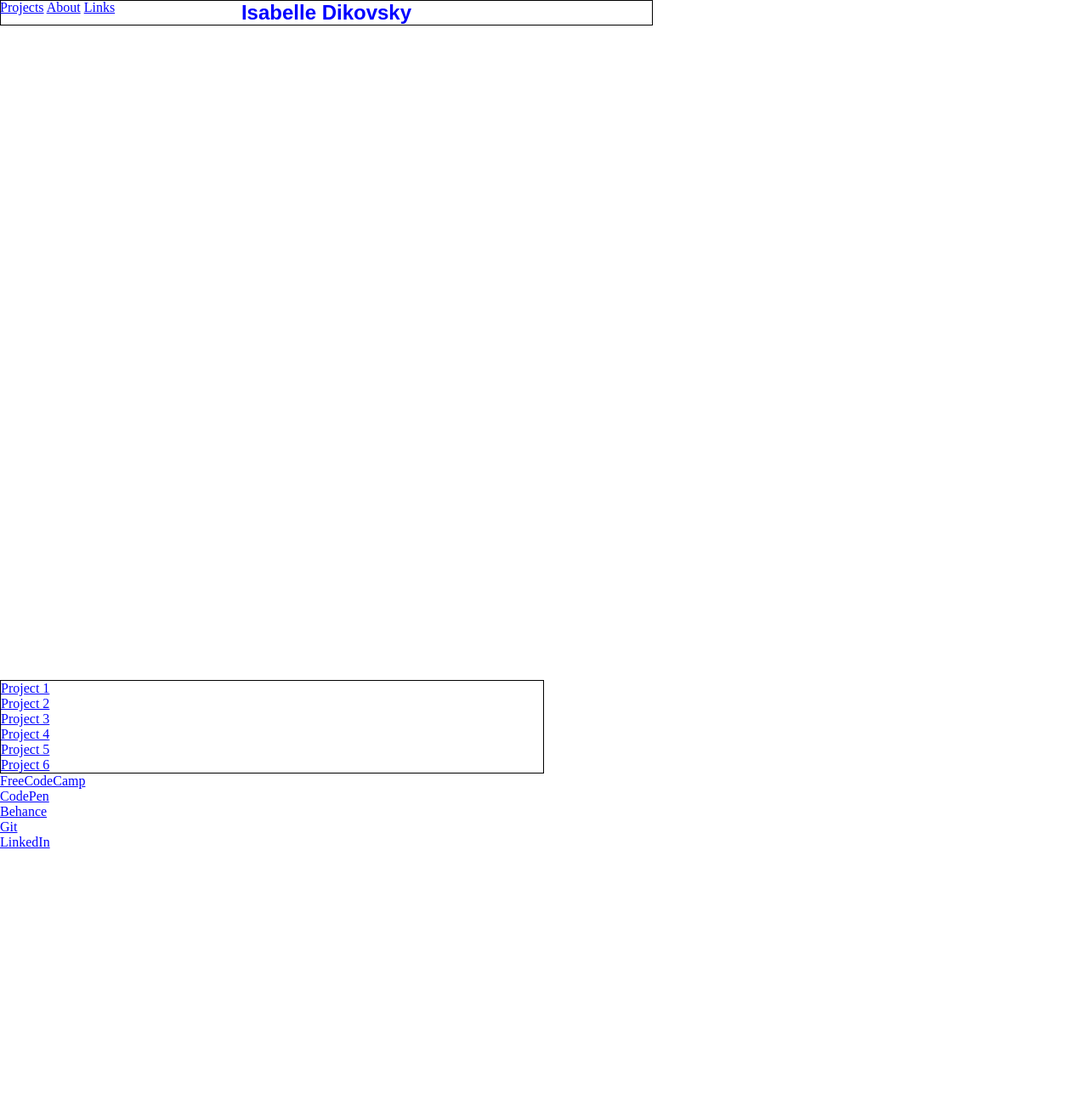
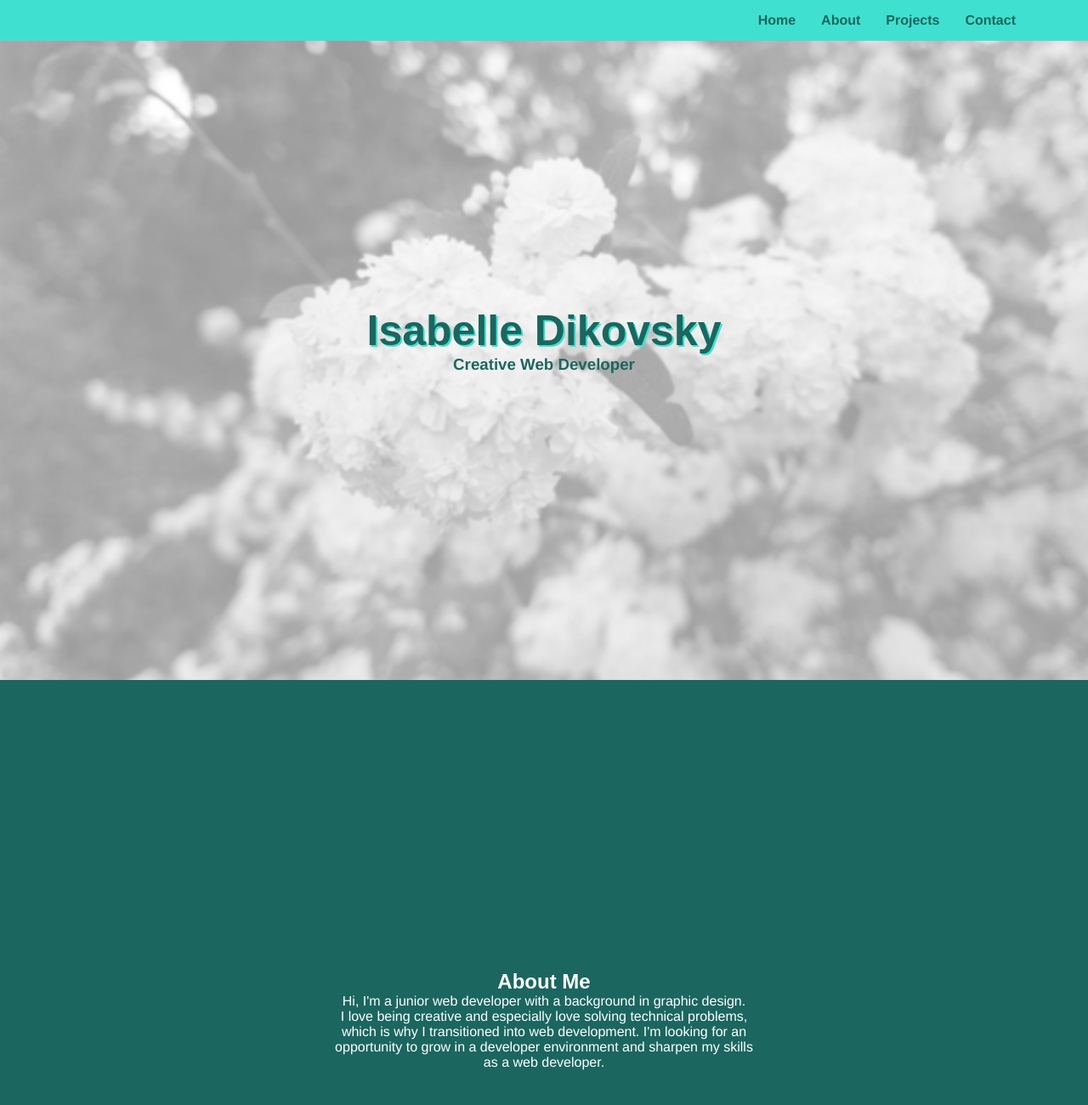
Before and after one commit to IsabelleAnn/IsabelleAnn.github.io, a plain HTML site: page index.html in a window 1280 px wide. Shown: the top 1300 px of the page at 85% size. Before the commit the page ends 1000 px from the top, so only its background shows below. Drawn offline with Linux system fonts and the light colour scheme; a web font is replaced by a local one.

Commit message:
nav, welcome and about sections design

```diff
--- a/index.html
+++ b/index.html
@@ -14,16 +14,55 @@
 
 <body>
     <nav id="navbar">
-        <a href="#welcome-section">Projects</a>
-        <a href="#about-section">About</a>
-        <a href="#contact-section">Links</a>
+        <ul id="nav-links">
+            <li>
+                <a href="#welcome-section">Home</a>
+            </li>
+            <li>
+                <a href="#about">About</a>
+            </li>
+            <li>
+                <a href="#projects">Projects</a>
+            </li>
+            <li>
+                <a href="#contact">Contact</a>
+            </li>
+        </ul>
+        <div class="menu">
+            <li>
+                <a href="#welcome-section">Home</a>
+            </li>
+            <li>
+                <a href="#about">About</a>
+            </li>
+            <li>
+                <a href="#projects">Projects</a>
+            </li>
+            <li>
+                <a href="#contact">Contact</a>
+            </li>
+        </div>
     </nav>
+
     <section id="welcome-section">
         <header>
             <h1>Isabelle Dikovsky</h1>
+            <h3>Creative Web Developer</h3>
         </header>
     </section>
+
+    <section id="about">
+        <div id="about-container">
+            <h2>About Me</h2>
+            <p>Hi, I'm a junior web developer with a background in graphic design.
+            </p>
+            <p>I love being creative and especially love solving technical problems, which is why I transitioned into web development. I'm looking for an opportunity to grow in a developer environment and sharpen my skills as a web developer.</p>
+        </div>
+
+    </section>
+
     <section id="projects">
+        <h2>My Projects</h2>
         <div class="project-tile">
             <a href="https://codepen.io/IsabelleAnn/pen/NjoLmG" target="_blank">Project 1</a>
         </div>
@@ -43,7 +82,9 @@
             <a href="https://codepen.io/IsabelleAnn/pen/NjoLmG" target="_blank">Project 6</a>
         </div>
     </section>
+
     <section id="contact">
+        <h2>Connect with me</h2>
         <div><a id="profile-link" href="https://www.freecodecamp.org/isabelleann" target="_blank">FreeCodeCamp</a></div>
         <div><a href="https://codepen.io/IsabelleAnn" target="_blank">CodePen</a></div>
         <div><a href="" target="_blank">Behance</a></div>
--- a/styles.css
+++ b/styles.css
@@ -2,38 +2,144 @@
     box-sizing: border-box;
     margin: 0;
     padding: 0;
-    color: blue;
 }
 
-nav {
-    height: 100px;
+body {
+    height: 100%;
+    margin: 0;
+    font-family: "Helvetica Neue", Helvetica, Arial;
+    color: rgb(27, 102, 95);
+}
+
+#navbar {
+    background-color: turquoise;
+    font-weight: bold;
+    position: fixed;
     width: 100%;
+    top: 0;
+}
+
+#nav-links {
+    display: flex;
+    justify-content: flex-end;
+    margin-right: 70px;
+}
+
+#nav-links li {
+    padding: 15px;
+}
+
+#navbar a:link {
+    text-decoration: none;
+    color: rgb(27, 102, 95);
+}
+
+#navbar a:visited {
+    text-decoration: none;
+    color: white;
+}
+
+#navbar a:hover {
+    text-decoration: none;
+    color: rgb(27, 102, 95);
+}
+
+#navbar a:active {
+    text-decoration: none;
+}
+
+.menu {
+    display: none;
+}
+
+.menu {
+    background-color: turquoise;
+    font-weight: bold;
     position: fixed;
+    width: 100%;
+    top: 0;
+}
+
+ul {
+    list-style: none;
+}
+
+h1,
+h2 {
+    font-family: 'Pattaya', sans-serif;
 }
 
 #welcome-section {
+    display: flex;
+    justify-content: center;
+    align-items: center;
     height: 100vh;
     text-align: center;
+    background-image: url("../assets/welcome-flowers.png");
+    background-size: cover;
+    background-repeat: no-repeat;
+    width: 100%;
+    position: top;
 }
 
-h1 {
-    font-family: 'Pattaya', sans-serif;
-    width: 60%;
-    height: 60%;
-    border: 1px solid black;
+#welcome-section header h1 {
+    color: rgb(27, 102, 95);
+    font-size: 50px;
+    text-shadow: 2px 2px turquoise;
 }
 
-@media (max-width: 750px) {
+#welcome-section header h3 {
+    color: rgb(27, 102, 95);
+}
+
+#about {
+    color: white;
+    height: 100vh;
+    display: flex;
+    justify-content: center;
+    align-items: center;
+    text-align: center;
+    flex-direction: column;
+    background-color: rgb(27, 102, 95);
+}
+
+#about-container {
+    width: 40%;
+}
+
+#about h2 {
+    font-family: 'Pattaya', sans-serif;
+}
+
+#projects {
+    height: 100vh;
+    display: flex;
+    justify-content: center;
+    align-items: center;
+}
+
+#contact {
+    height: 100vh;
+    display: flex;
+    justify-content: center;
+    align-items: center;
+    color: white;
+    background-color: rgb(27, 102, 95);
+}
+
+@media (max-width: 768px) {
+    .menu {
+        display: flex;
+        justify-content: flex-end;
+        margin-right: 70px;
+    }
+    .menu li a {
+        padding: 15px;
+    }
+    #about-container {
+        width: 70%;
+    }
     .project-tile {
         align-items: center;
-        width: 50%;
-        border: 1px solid red;
     }
 }
-
-@media (min-width: 750px) {
-    #projects {
-        width: 50%;
-        border: 1px solid black;
-    }
-}
```
Also changed, not shown: assets/welcome-flowers.png (added).
